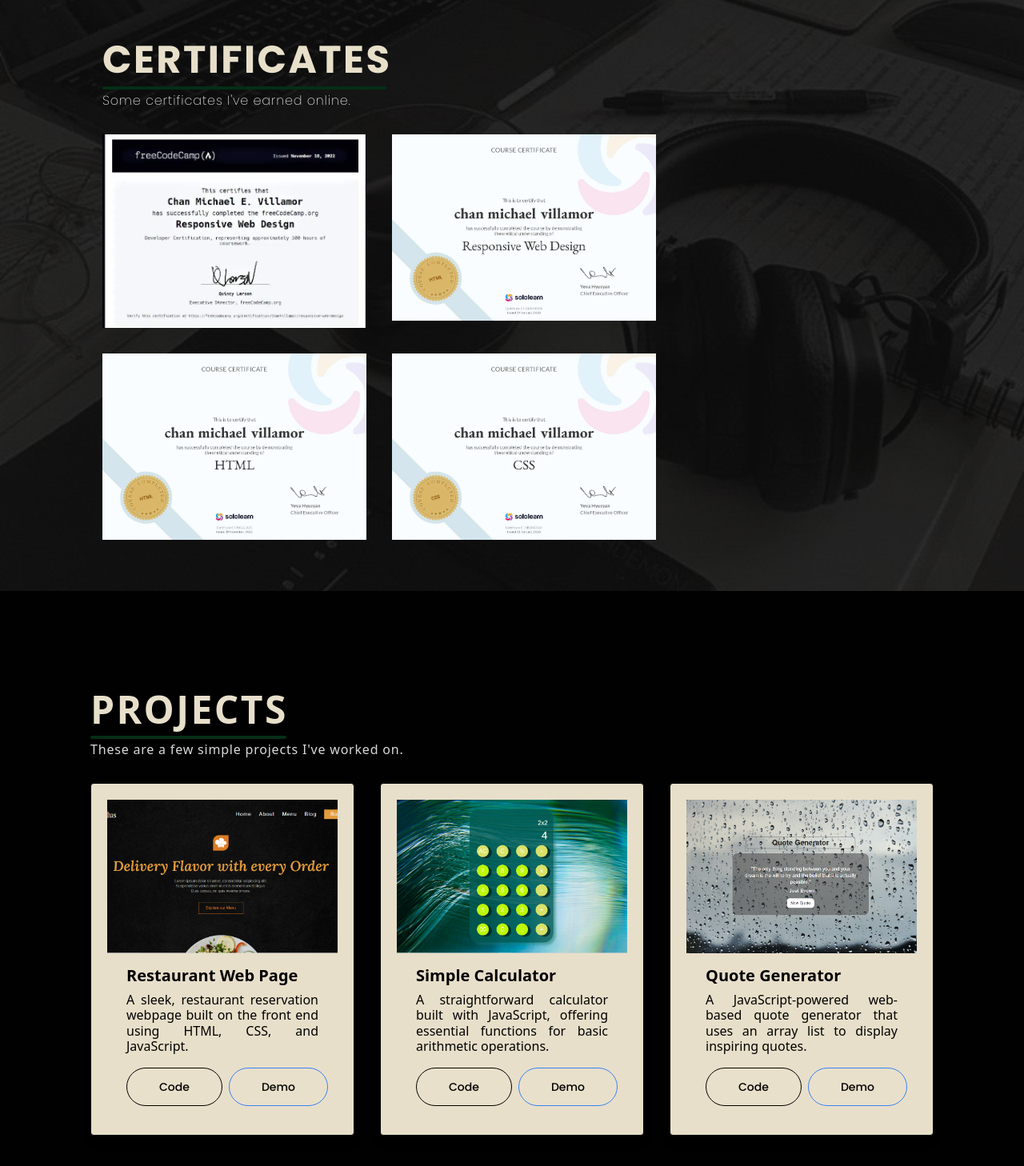
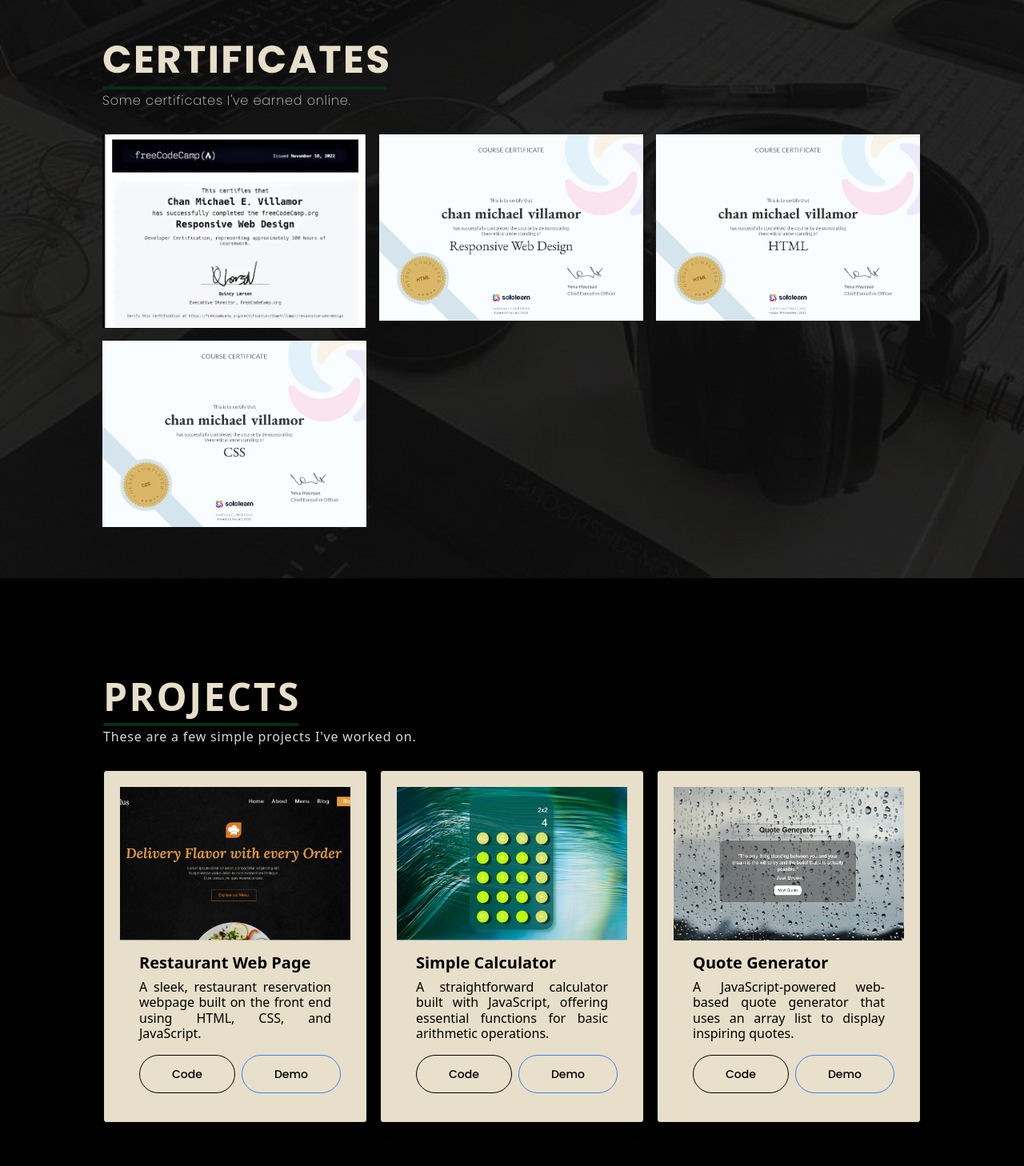
Before and after one commit to ChanVillamor/Chan-Portfolio, a React (Vite) app: page / in a window 1280 px wide. Shown: the part 2099-3557 px from the top of the page at 80% size. Built offline with nearby package versions, Linux system fonts and the light colour scheme.

Commit message:
put cv file to public

```diff
--- a/src/components/Nav.jsx
+++ b/src/components/Nav.jsx
@@ -48,7 +48,7 @@ const Nav = () => {
 
             {/* Mobile Menu - Conditionally rendered based on state */}
             {isMobileMenuOpen && (
-               <ul className="flex flex-col items-start gap-5 absolute top-20 left-0 px-10 md:px-20 w-full py-4 max-lg:flex bg-[rgba(16,16,16,0.9)] ">
+               <ul className="flex flex-col items-start gap-4   absolute top-20 left-0 px-10 md:px-20 w-full py-4 max-lg:flex bg-[rgba(16,16,16,0.9)] ">
                   {navLinks.map((item) => (
                   <li key={item.label}>
                      <a
--- a/src/index.css
+++ b/src/index.css
@@ -23,7 +23,4 @@
     @apply sm:px-16 px-8;
   }
 
-  .info-text {
-    @apply font-poppins text-gray text-lg leading-7;
-  }
 }
--- a/src/sections/Home.jsx
+++ b/src/sections/Home.jsx
@@ -26,7 +26,7 @@ const Home = () => {
         <a href="#contact">
           <Button label="Contact" />
         </a>
-        <a href="/my-portfolio/src/assets/CV.pdf" download="CV.pdf">
+        <a href="./CV.pdf" download="CV.pdf">
           <Button label="Download CV" />
         </a>
 
--- a/src/sections/Projects.jsx
+++ b/src/sections/Projects.jsx
@@ -21,7 +21,7 @@ const Projects = () => {
         </div>
 
         {/* project card */}
-        <div className="flex flex-wrap gap-8 justify-start">
+        <div className="flex flex-wrap gap-4 justify-start">
           {projects.map((project, index) => (
             <ProjectCard
               key={index}
--- a/src/sections/Resume.jsx
+++ b/src/sections/Resume.jsx
@@ -96,7 +96,7 @@ const Resume = () => {
             <span className="block bg-green-950 rounded w-[180px] h-[4px] md:w-[355px] lg:w-[355px] mt-1"></span>
             <p className="text-gray text-base font-extralight tracking-wider mt-1">Some certificates I've earned online.</p>
           </div>
-          <ul className="flex flex-wrap gap-8 mt-8 justify-start">
+          <ul className="flex flex-wrap gap-4 mt-8 justify-start">
             {certificates.map((item, index) => (
               <li key={index} className="flex flex-col items-center">
                 <img
```
Also changed, not shown: 1 other file (tests, documents, lock files or other folders).
